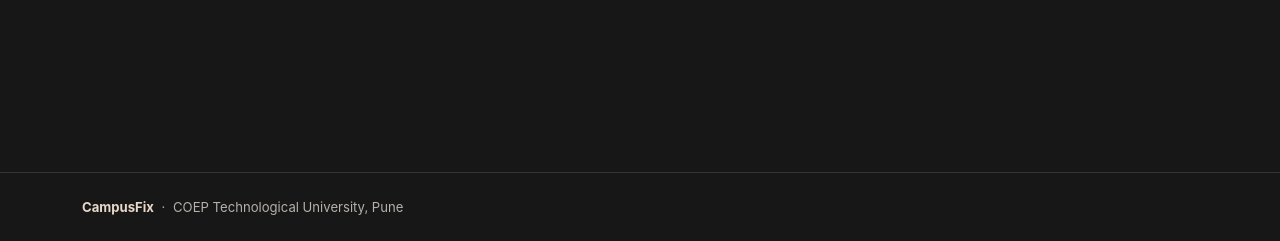
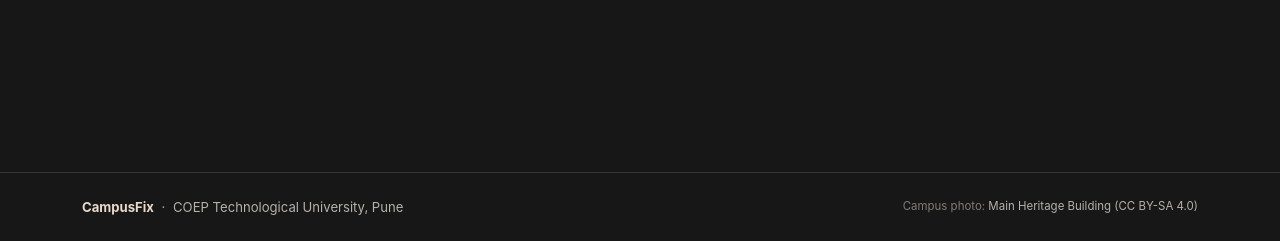
Before and after one commit to vnc-351/SDS, a Flask app: page /archive in a window 1280 px wide. Shown: the part 620-861 px from the top of the page. Run offline with Flask 3, Linux system fonts and the light colour scheme; the visitor is signed in with stand-in values (Sample User, id 1); data that the repository does not hold is empty; some libraries are stand-ins or nearby versions.

Commit message:
Use main's base.html

```diff
--- a/templates/base.html
+++ b/templates/base.html
@@ -1,4 +1,3 @@
-
 <!doctype html>
 <html lang="en">
   <head>
@@ -91,6 +90,9 @@
           <span class="text-secondary mx-1">&middot;</span>
           <span class="text-secondary">COEP Technological University, Pune</span>
         </div>
+        <div class="text-muted small">
+          Campus photo: <a href="https://commons.wikimedia.org/wiki/File:Heritage_building_in_north_campus_of_CoEP.jpg" target="_blank" rel="noopener">Main Heritage Building (CC BY-SA 4.0)</a>
+        </div>
       </div>
     </footer>
 
```
